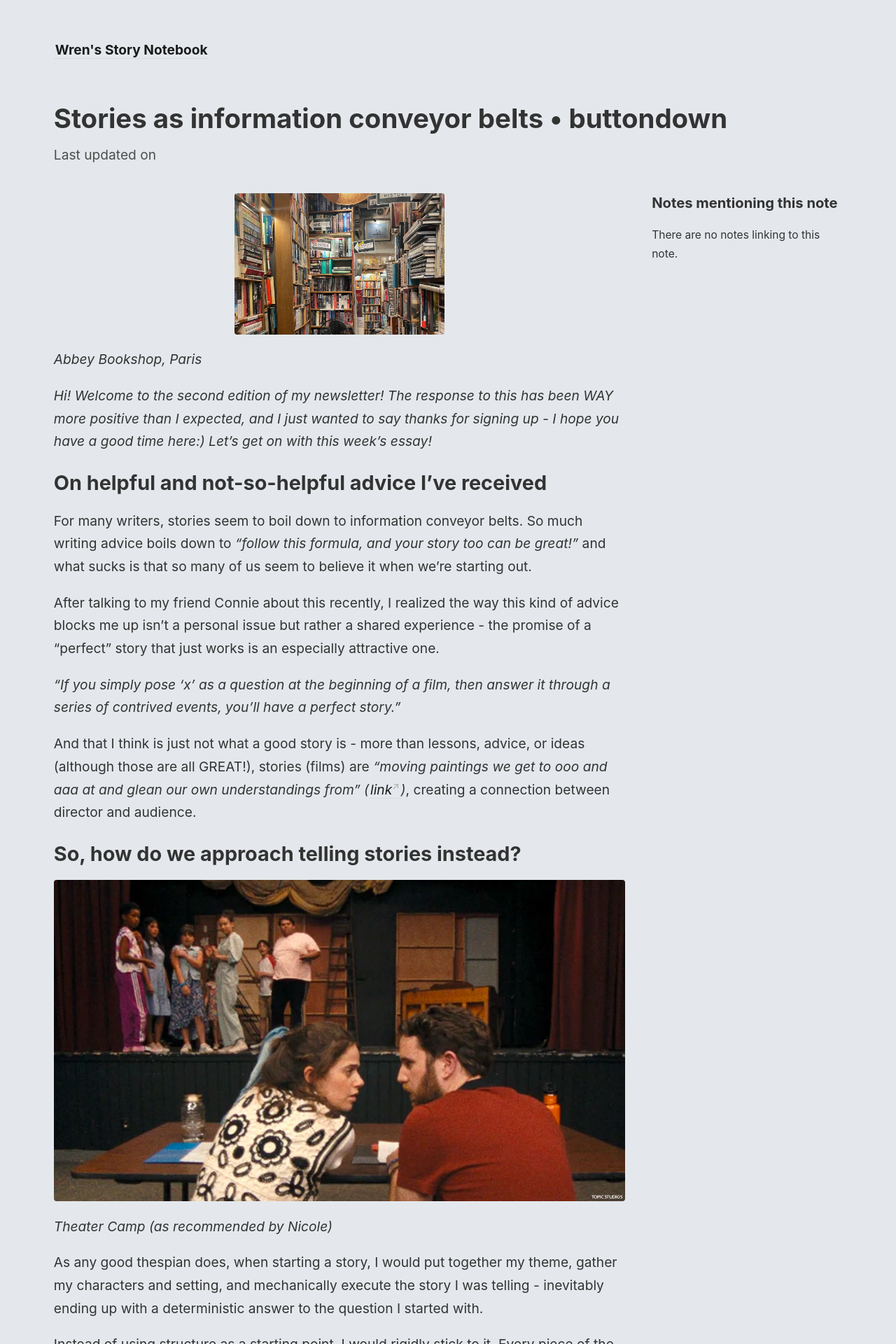
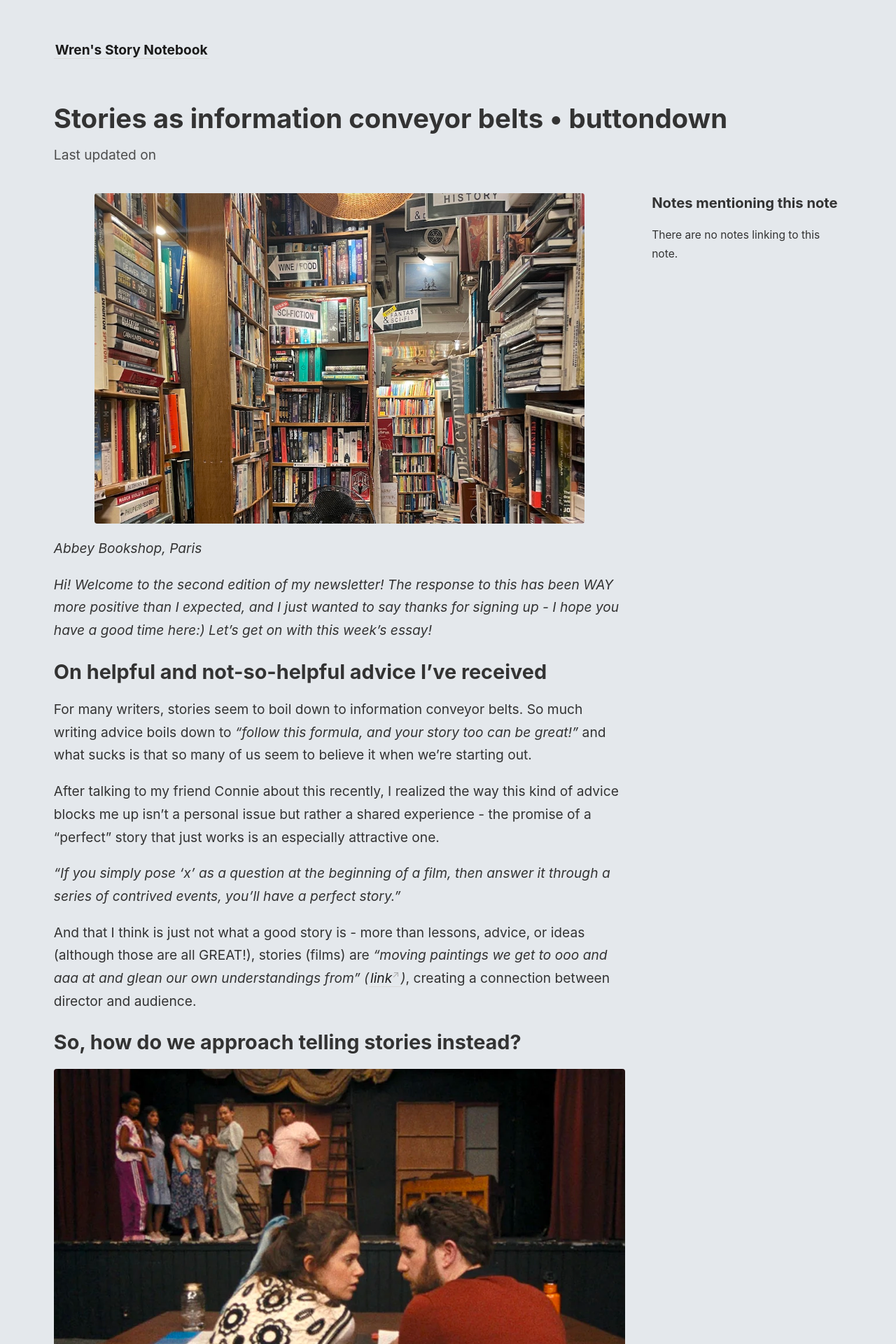
Before and after one commit to turnipsforme/garden3, a Jekyll site: the page built from _notes/Stories as information conveyor belts • Buttondown.md, in a window 1280 px wide. Shown: the top 1920 px of the page at 70% size. Built offline with Jekyll 4.4.1, drawn with Linux system fonts in a browser that asks for light colours.

Commit message:
Update Stories as information conveyor belts • Buttondown.md

```diff
--- a/_notes/Stories as information conveyor belts • Buttondown.md
+++ b/_notes/Stories as information conveyor belts • Buttondown.md
@@ -1,4 +1,4 @@
-<img src="/assets/Stories%20as%20information%20conveyor%20belts%20%E2%80%A2%20Buttondown/0a7b5802-36a5-4cce-9b4f-838b9fb631ee.jpg" style="max-width: 300px;">
+<img src="/assets/Stories%20as%20information%20conveyor%20belts%20%E2%80%A2%20Buttondown/0a7b5802-36a5-4cce-9b4f-838b9fb631ee.jpg" style="max-width: 700px;">
 
 _Abbey Bookshop, Paris_
 
```
